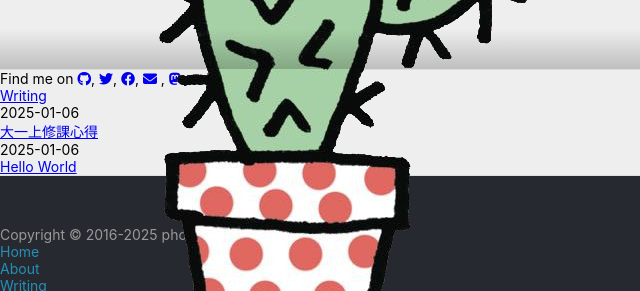
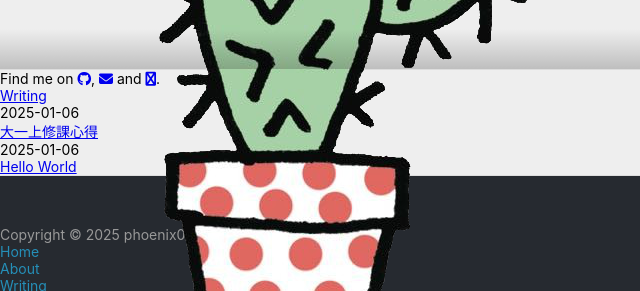
Before and after one commit to EricHuang2006/EricHuang2006.github.io, a plain HTML site: page index.html in a window 1280 px wide. Shown: the part 231-522 px from the top of the page, 0-640 px from the left. Drawn offline with nearby package versions, Linux system fonts and the light colour scheme.

Commit message:
Site updated: 2025-01-09 21:19:07

```diff
--- a/index.html
+++ b/index.html
@@ -80,7 +80,7 @@
    --><!--
      --><li><a href="/archives/">Writing</a></li><!--
    --><!--
-     --><li><a target="_blank" rel="noopener" href="http://github.com/probberechts">Projects</a></li><!--
+     --><li><a target="_blank" rel="noopener" href="https://github.com/EricHuang2006">Projects</a></li><!--
    -->
     </ul>
   </div>
@@ -97,7 +97,7 @@
 
 
 
-          <a class="icon u-url" target="_blank" rel="noopener me" href="http://github.com/probberechts/cactus-dark" aria-label="github" title="github">
+          <a class="icon u-url" target="_blank" rel="noopener me" href="https://github.com/EricHuang2006" aria-label="github" title="github">
             <i class="fa-brands fa-github"></i><!--
       ---></a><!--
     ---><!--
@@ -106,44 +106,17 @@
 
 
 
-          <a class="icon u-url" target="_blank" rel="noopener me" href="/" aria-label="twitter" title="twitter">
-            <i class="fa-brands fa-twitter"></i><!--
-      ---></a><!--
-    ---><!--
-    --->,
-
-
-
-
-          <a class="icon u-url" target="_blank" rel="noopener me" href="/" aria-label="facebook" title="facebook">
-            <i class="fa-brands fa-facebook"></i><!--
-      ---></a><!--
-    ---><!--
-    --->,
-
-
-
-
-          <a class="icon u-email" target="_blank" rel="noopener" href="mailto:name@email.com" aria-label="mail" title="mail">
+          <a class="icon u-email" target="_blank" rel="noopener" href="mailto:ericabcd423@email.com" aria-label="mail" title="mail">
             <i class="fa-solid fa-envelope"></i><!--
       ---></a>
         <!--
-    --->,
-
-
-
-
-          <a class="icon u-url" target="_blank" rel="noopener me" href="https://mastodon.social/@alice" aria-label="mastodon.social" title="mastodon.social">
-            <i class="fa-brands fa-mastodon"></i><!--
-      ---></a><!--
-    ---><!--
     ---> and
 
 
 
 
-          <a class="icon u-url" target="_blank" rel="noopener me" href="https://fosstodon.org/@alice" aria-label="fosstodon.org" title="fosstodon.org">
-            <i class="fa-brands fa-mastodon"></i><!--
+          <a class="icon u-url" target="_blank" rel="noopener me" href="https://codeforces.com/profile/phoenix0423" aria-label="CodeForces" title="CodeForces">
+            <i class="fa-brands fa-chart-simple"></i><!--
       ---></a><!--
     ---><!--
     --->.
@@ -214,7 +187,7 @@
     Copyright &copy;
 
 
-    2016-2025
+    2025
     phoenix0423
   </div>
   <div class="footer-right">
@@ -227,7 +200,7 @@
      --><!--
        --><li><a href="/archives/">Writing</a></li><!--
      --><!--
-       --><li><a target="_blank" rel="noopener" href="http://github.com/probberechts">Projects</a></li><!--
+       --><li><a target="_blank" rel="noopener" href="https://github.com/EricHuang2006">Projects</a></li><!--
      -->
       </ul>
     </nav>
```
Also changed, not shown: 2025/01/06/hello-world/index.html (+4 -4 lines), 2025/01/06/大一上修課心得/index.html (+4 -4 lines), 404.html (+3 -3 lines), archives/2025/01/index.html (+3 -3 lines), archives/2025/index.html (+3 -3 lines), archives/index.html (+3 -3 lines), tags/EE/index.html (+3 -3 lines).
